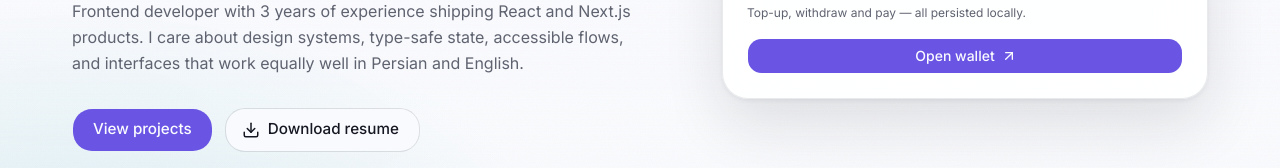
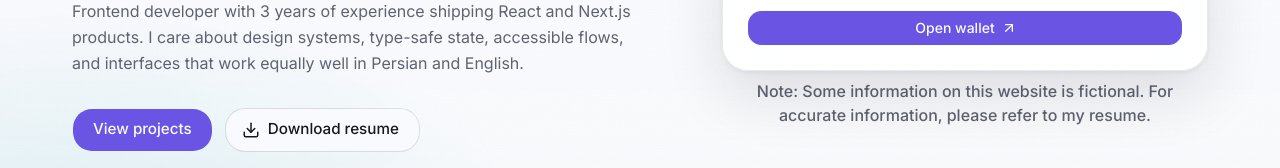
Before and after one commit to amin-khoddam/Fintech-Wallet-Demo, a Next.js app: page /en in a window 1280 px wide. Shown: the part 526-694 px from the top of the page. Built offline with nearby package versions, Linux system fonts and the light colour scheme; no server answers.

Commit message:
feat: add notice for non-real portfolio information

```diff
--- a/src/features/portfolio/components/hero-section.tsx
+++ b/src/features/portfolio/components/hero-section.tsx
@@ -68,6 +68,9 @@ export function HeroSection() {
 
         <Reveal delay={0.12} className="lg:animate-float">
           <WalletPreviewCard />
+          <span className="block text-sm font-medium text-muted-foreground sm:text-base text-center mt-2">
+            {t("note")}
+          </span>
         </Reveal>
       </div>
 
--- a/src/i18n/messages/en.json
+++ b/src/i18n/messages/en.json
@@ -54,6 +54,7 @@
   },
   "hero": {
     "availability": "Available for frontend work",
+    "note": "Note: Some information on this website is fictional. For accurate information, please refer to my resume.",
     "name": "Amin Khoddam",
     "headlineLead": "I build",
     "headlineHighlight": "interfaces that feel effortless",
--- a/src/i18n/messages/fa.json
+++ b/src/i18n/messages/fa.json
@@ -54,6 +54,7 @@
   },
   "hero": {
     "availability": "آماده همکاری در حوزه فرانت‌اند",
+    "note": "توجه: برخی اطلاعات این وب‌سایت غیرواقعی و صرفاً برای نمایش هستند. برای اطلاعات دقیق، لطفاً به رزومه مراجعه کنید.",
     "name": "امین خدام",
     "headlineLead": "رابط‌هایی می‌سازم که",
     "headlineHighlight": "ساده و روان به نظر می‌رسند",
```
